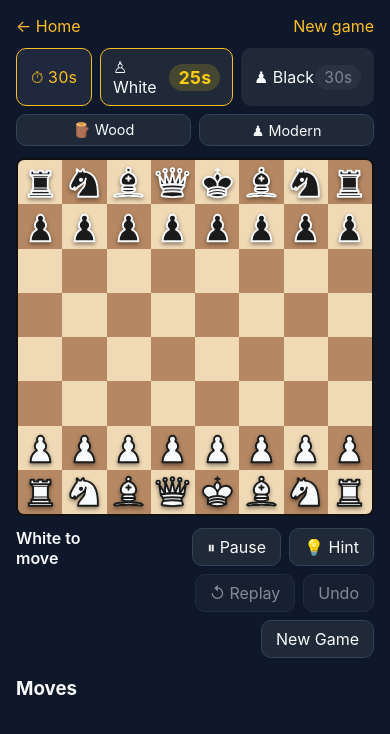
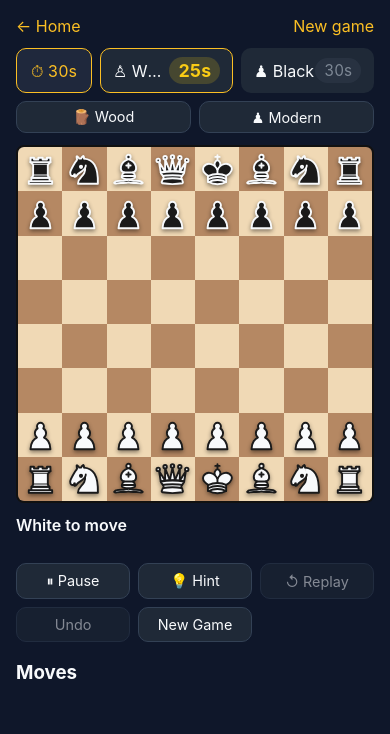
Before and after one commit to Swon404/SpeedChess, a React (Vite) app: page /#/play in a window 390 px wide. Shown: the top 734 px of the page. Built offline with nearby package versions, Linux system fonts and the light colour scheme.

Commit message:
Fix mobile replay and stabilize phone controls

```diff
--- a/src/components/Board.tsx
+++ b/src/components/Board.tsx
@@ -61,7 +61,8 @@ export function Board({ flipped = false }: Props) {
   };
 
   const lastMove = state.history[state.history.length - 1];
-  const moveIndex = state.history.length;
+  // Include replay nonce so "Replay" re-mounts animated pieces and restarts keyframes.
+  const moveAnimIndex = state.history.length + lastMoveReplayNonce;
   const checkedKing = result.kind === "ongoing" && inCheck(state, state.turn)
     ? findKing(state, state.turn)
     : null;
@@ -125,7 +126,7 @@ export function Board({ flipped = false }: Props) {
                   ["--slide-dx" as string]: `${sign * df * 100}%`,
                   ["--slide-dy" as string]: `${sign * dr * 100}%`
                 };
-                slideKey = `slide-${moveIndex}-${lastMoveReplayNonce}`;
+                slideKey = `slide-${moveAnimIndex}`;
               }
               const isRematerializeHere =
                 isTeleportMove &&
@@ -154,7 +155,7 @@ export function Board({ flipped = false }: Props) {
                   )}
                   {piece && (
                     <span
-                      key={isRematerializeHere ? `remat-${moveIndex}-${lastMoveReplayNonce}` : slideKey}
+                      key={isRematerializeHere ? `remat-${moveAnimIndex}` : slideKey}
                       className={
                         isRematerializeHere
                           ? "piece-wrap piece-rematerialize"
@@ -174,7 +175,7 @@ export function Board({ flipped = false }: Props) {
                   )}
                   {isDematerializeHere && lastMove && (
                     <span
-                      key={`demat-${moveIndex}-${lastMoveReplayNonce}`}
+                      key={`demat-${moveAnimIndex}`}
                       className="piece-wrap piece-dematerialize"
                       aria-hidden="true"
                     >
@@ -187,7 +188,7 @@ export function Board({ flipped = false }: Props) {
                     </span>
                   )}
                   {isLastTo && lastMove?.captured && store.settings.explodeOnCapture && (
-                    <span key={`boom-${moveIndex}-${lastMoveReplayNonce}`} className="boom" aria-hidden="true">
+                    <span key={`boom-${moveAnimIndex}`} className="boom" aria-hidden="true">
                       <span className="boom-core">💥</span>
                       <span className="boom-bit b1">✨</span>
                       <span className="boom-bit b2">⭐</span>
--- a/src/styles.css
+++ b/src/styles.css
@@ -486,6 +486,7 @@ section label { display: block; margin: 6px 0; }
 .timer-control:hover { filter: brightness(1.2); }
 .clock-side {
   flex: 1;
+  min-width: 0;
   background: var(--panel);
   padding: 8px 12px;
   border-radius: 10px;
@@ -493,6 +494,12 @@ section label { display: block; margin: 6px 0; }
   justify-content: space-between;
   align-items: center;
   border: 1px solid transparent;
+}
+.clock-side > span {
+  min-width: 0;
+  overflow: hidden;
+  text-overflow: ellipsis;
+  white-space: nowrap;
 }
 .clock-side.active { border-color: var(--accent); }
 .clock-side strong { font-variant-numeric: tabular-nums; font-size: 1.1rem; }
@@ -536,8 +543,39 @@ section label { display: block; margin: 6px 0; }
   margin: 12px 0;
   gap: 8px;
 }
-.controls .status { font-weight: 600; }
+.controls .status {
+  font-weight: 600;
+  line-height: 1.25;
+}
 .controls .buttons { display: flex; gap: 8px; flex-wrap: wrap; justify-content: flex-end; }
+
+@media (max-width: 640px) {
+  .controls {
+    flex-direction: column;
+    align-items: stretch;
+  }
+
+  .controls .status {
+    min-height: 2.5em;
+  }
+
+  .controls .buttons {
+    display: grid;
+    grid-template-columns: repeat(3, minmax(0, 1fr));
+    justify-content: stretch;
+    width: 100%;
+  }
+
+  .controls .buttons button {
+    width: 100%;
+    min-width: 0;
+    padding: 8px 6px;
+    font-size: 0.9rem;
+    white-space: nowrap;
+    overflow: hidden;
+    text-overflow: ellipsis;
+  }
+}
 
 .movelist ol {
   list-style: none;
```
